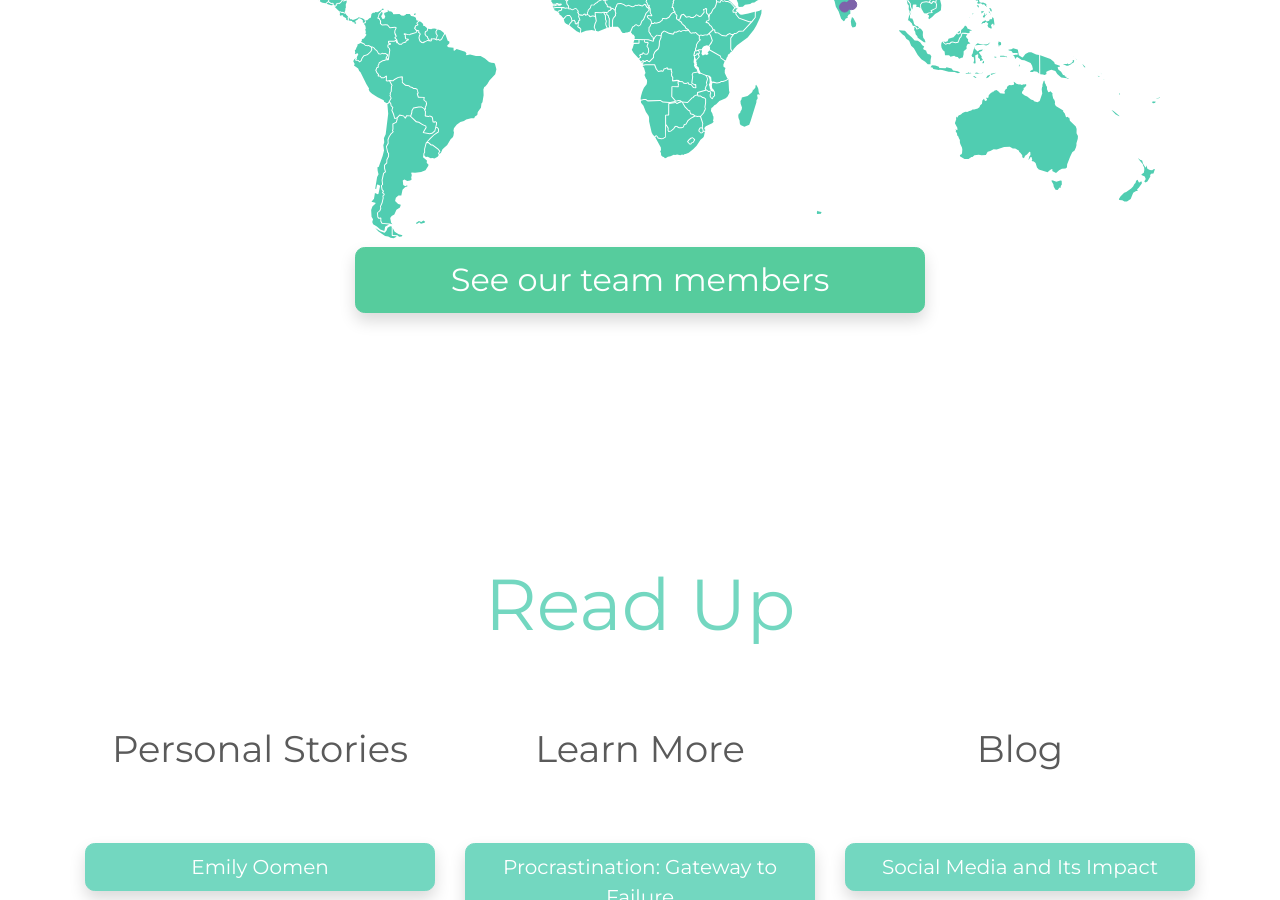
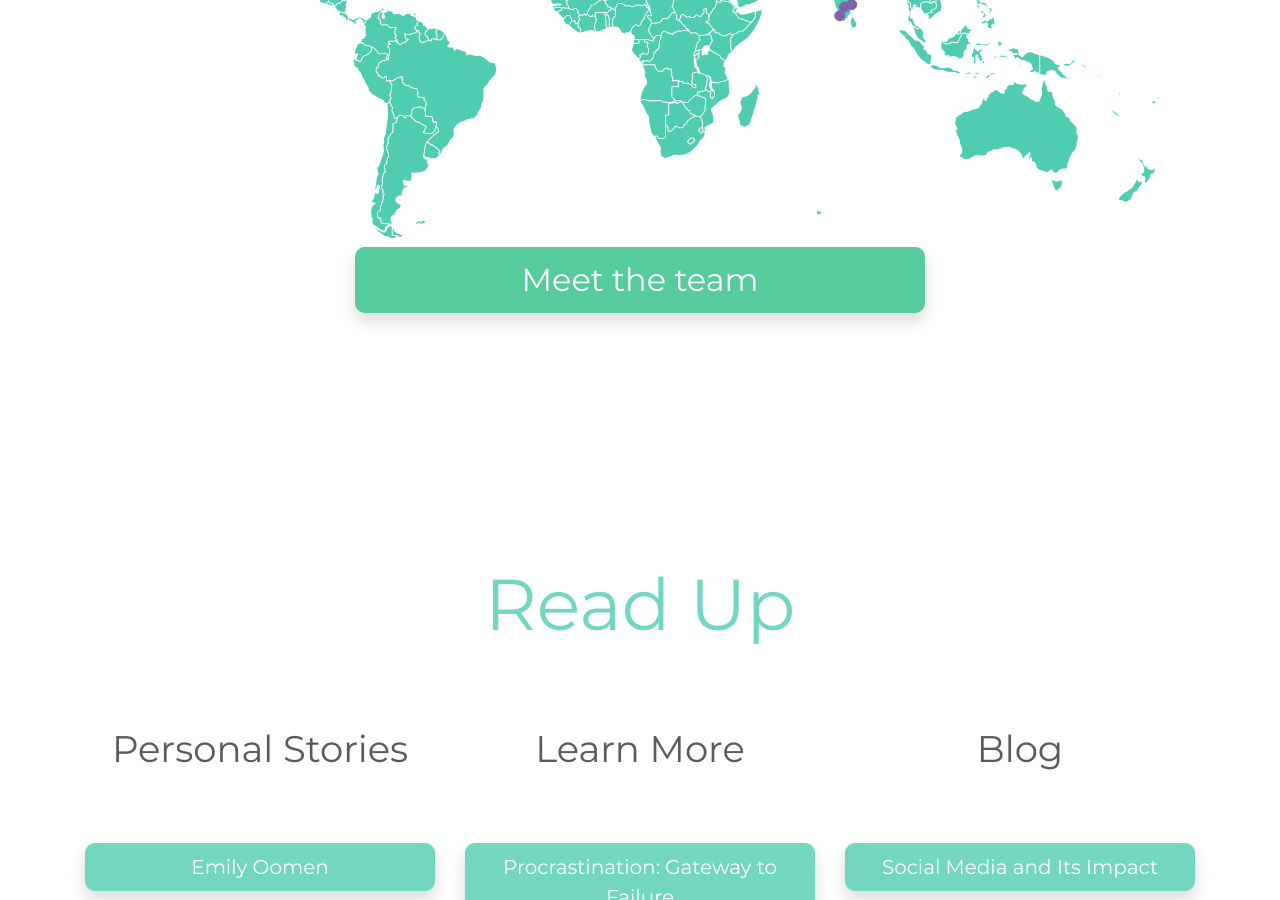
Before and after one commit to edvb/projectmhea.org, a Jekyll site: the page built from index.md, in a window 1280 px wide and 900 px high, scrolled down 4130 px. Built offline with Jekyll 4.4.1, drawn with Linux system fonts in a browser that asks for light colours; nearby versions of some CDN libraries.

```diff
--- a/index.md
+++ b/index.md
@@ -133,7 +134,7 @@ layout: default
         </script>
     <div class="row justify-content-center align-items-center">
       <a href="{{ "team.html" | relative_url }}" style="font-size: 32px;" class="col-md-6 btn btn-lg btn-success btn-block shadow nounderline">
-          See our team members
+          Meet the team
       </a>
     </div>
 </section>
```
Also changed, not shown: other parts of index.md (+1 -0 lines).
